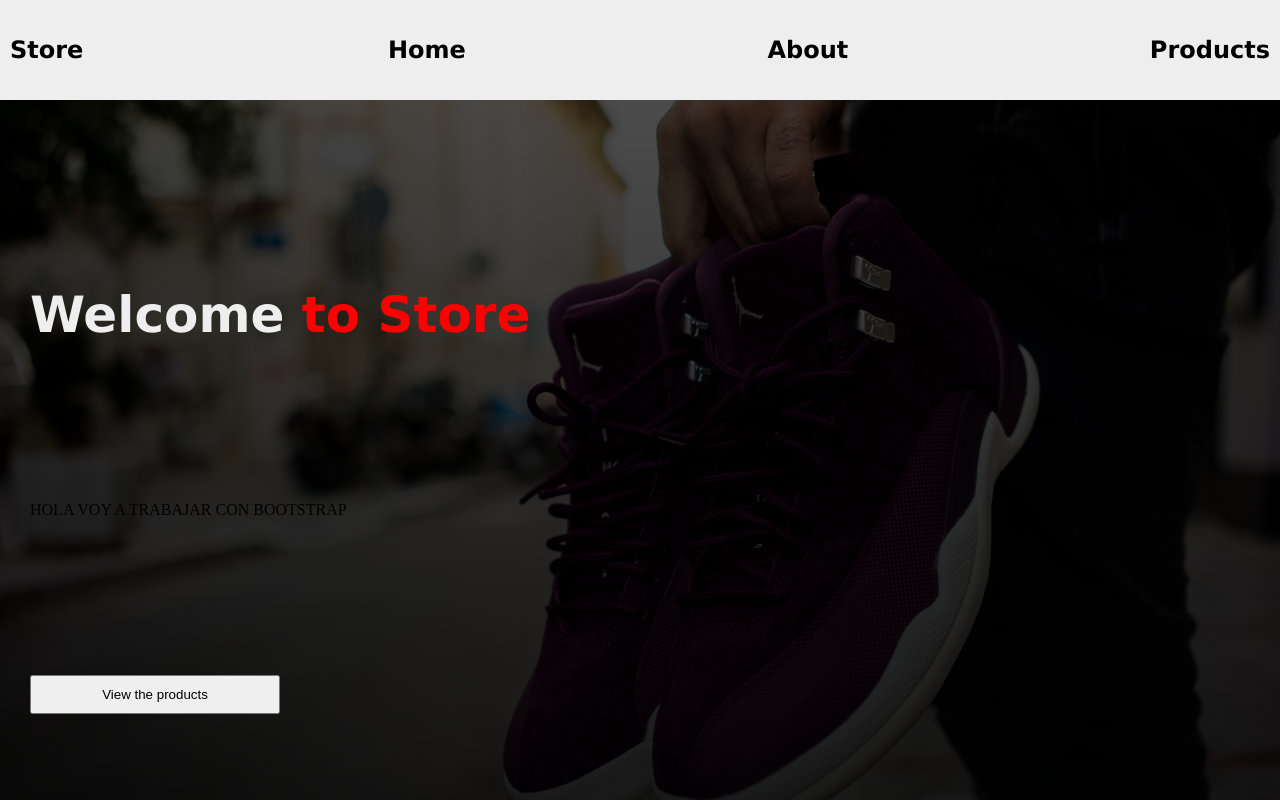
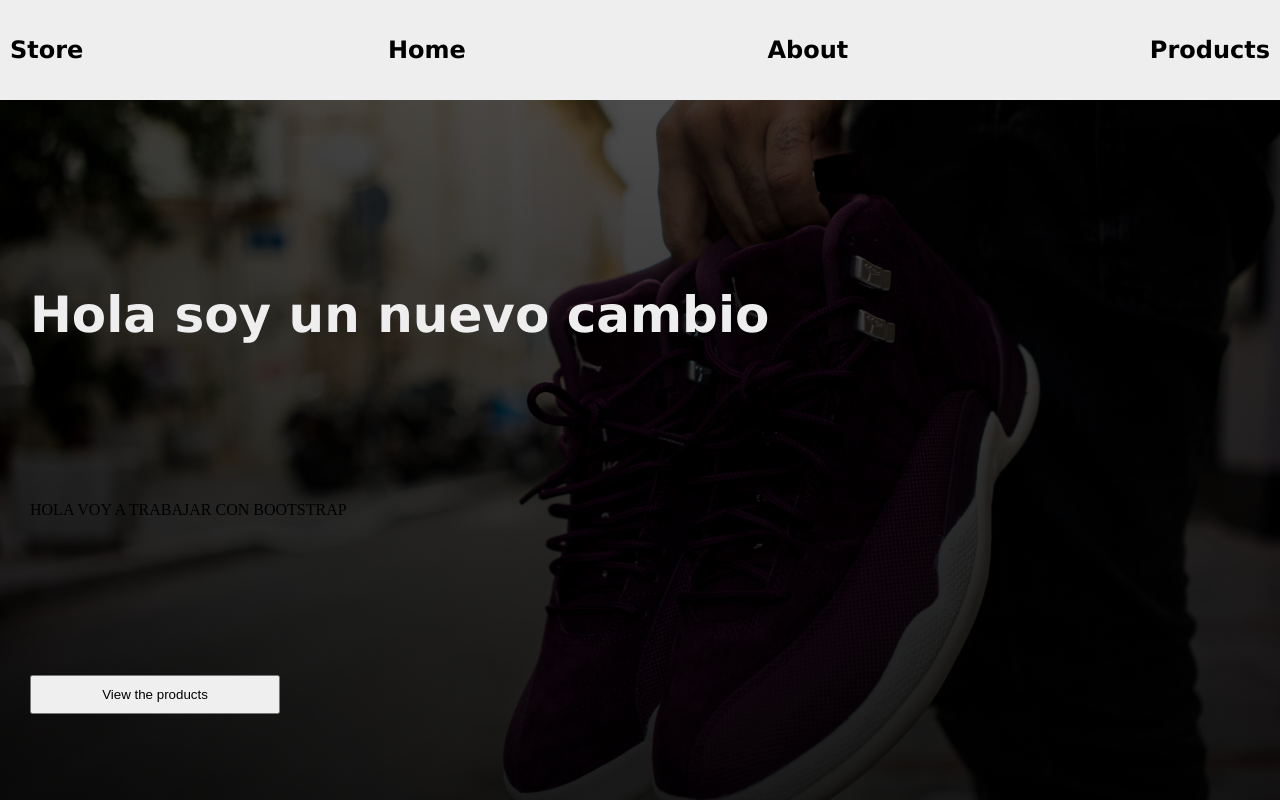
Before and after one commit to feralarcon1995/after-37125, a plain HTML site: page index.html in a window 1280 px wide. Shown: the top 800 px of the page. Drawn offline with Linux system fonts and the light colour scheme.

Commit message:
new change

```diff
--- a/index.html
+++ b/index.html
@@ -24,7 +24,7 @@
         </nav>
 
         <section class="hero">
-            <h1>Welcome <span>to Store</span></h1>
+            <h1>Hola soy un nuevo cambio</h1>
             <p>HOLA VOY A TRABAJAR CON BOOTSTRAP</p>
             <button>View the products</button>
         </section>
```
